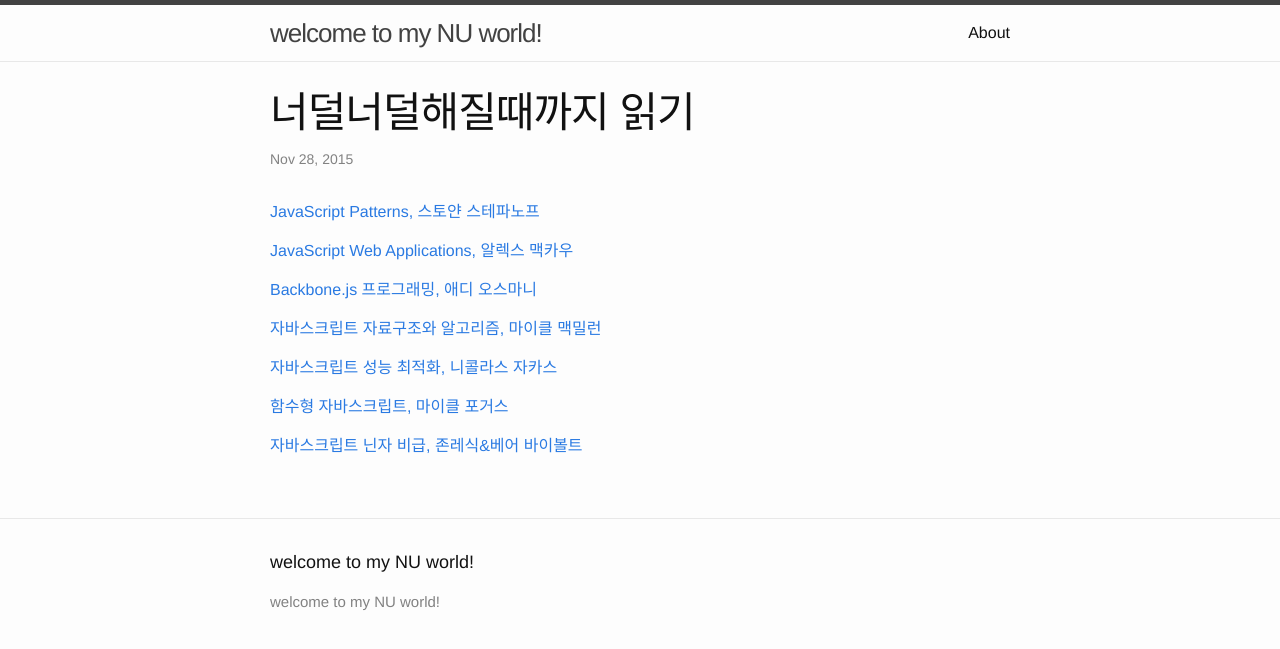
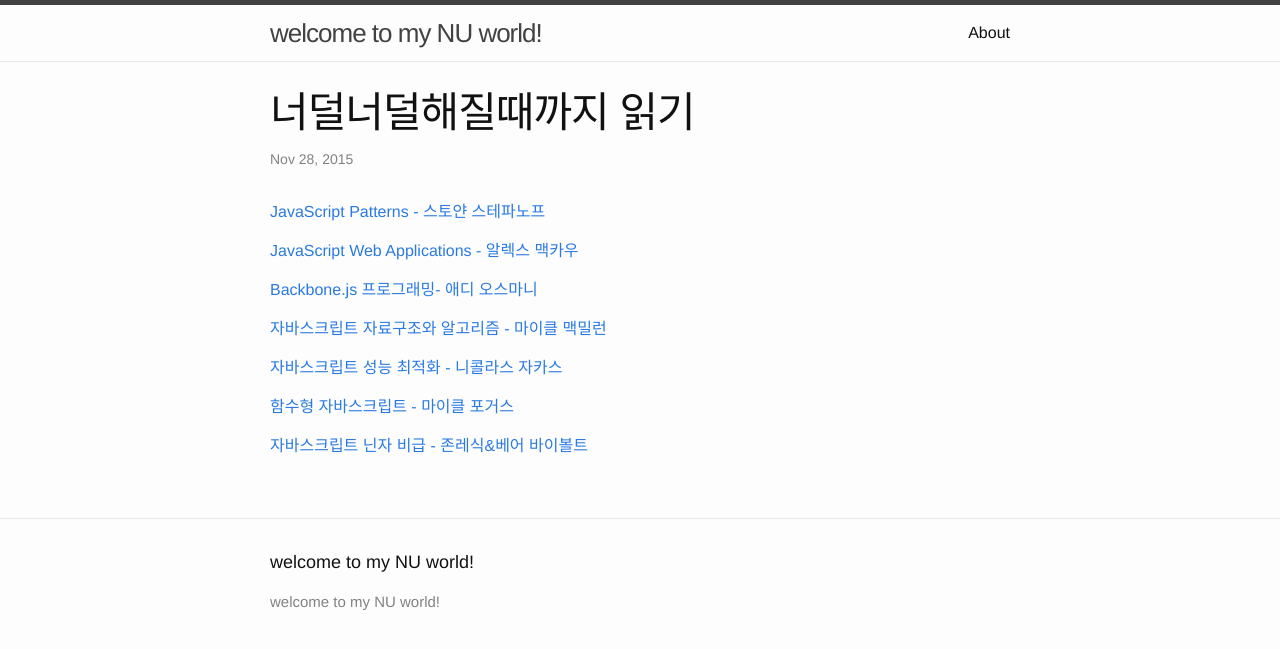
Before and after one commit to codepink/codepink.github.com, a Jekyll site: the page built from _posts/2015-11-28-books.md, in a window 1280 px wide. Shown: the top 649 px of the page. Built offline with Jekyll 4.4.1, drawn with Linux system fonts in a browser that asks for light colours.

```diff
--- a/_posts/2015-11-28-books.md
+++ b/_posts/2015-11-28-books.md
@@ -4,16 +4,16 @@
 category: 자바스크립트 잘 알지도 못하면서
 ---
 
-[JavaScript Patterns, 스토얀 스테파노프](http://www.kyobobook.co.kr/product/detailViewKor.laf?ejkGb=KOR&mallGb=KOR&barcode=9788966260157&orderClick=LEA&Kc=)
+[JavaScript Patterns - 스토얀 스테파노프](http://www.kyobobook.co.kr/product/detailViewKor.laf?ejkGb=KOR&mallGb=KOR&barcode=9788966260157&orderClick=LEA&Kc=)
 
-[JavaScript Web Applications, 알렉스 맥카우](http://www.kyobobook.co.kr/product/detailViewKor.laf?ejkGb=KOR&mallGb=KOR&barcode=9788979149258&orderClick=LAH&Kc=)
+[JavaScript Web Applications - 알렉스 맥카우](http://www.kyobobook.co.kr/product/detailViewKor.laf?ejkGb=KOR&mallGb=KOR&barcode=9788979149258&orderClick=LAH&Kc=)
 
-[Backbone.js 프로그래밍, 애디 오스마니](http://www.kyobobook.co.kr/product/detailViewKor.laf?ejkGb=KOR&mallGb=KOR&barcode=9788994774688&orderClick=LAH&Kc=)
+[Backbone.js 프로그래밍- 애디 오스마니](http://www.kyobobook.co.kr/product/detailViewKor.laf?ejkGb=KOR&mallGb=KOR&barcode=9788994774688&orderClick=LAH&Kc=)
 
-[자바스크립트 자료구조와 알고리즘, 마이클 맥밀런](http://www.kyobobook.co.kr/product/detailViewKor.laf?ejkGb=KOR&mallGb=KOR&barcode=9788968481222&orderClick=LAH&Kc=)
+[자바스크립트 자료구조와 알고리즘 - 마이클 맥밀런](http://www.kyobobook.co.kr/product/detailViewKor.laf?ejkGb=KOR&mallGb=KOR&barcode=9788968481222&orderClick=LAH&Kc=)
 
-[자바스크립트 성능 최적화, 니콜라스 자카스](http://www.kyobobook.co.kr/product/detailViewEng.laf?mallGb=ENG&ejkGb=BNT&barcode=9780596802790&orderClick=JAD)
+[자바스크립트 성능 최적화 - 니콜라스 자카스](http://www.kyobobook.co.kr/product/detailViewEng.laf?mallGb=ENG&ejkGb=BNT&barcode=9780596802790&orderClick=JAD)
 
-[함수형 자바스크립트, 마이클 포거스](http://www.kyobobook.co.kr/product/detailViewKor.laf?ejkGb=KOR&mallGb=KOR&barcode=9788968480799&orderClick=LAH&Kc=)
+[함수형 자바스크립트 - 마이클 포거스](http://www.kyobobook.co.kr/product/detailViewKor.laf?ejkGb=KOR&mallGb=KOR&barcode=9788968480799&orderClick=LAH&Kc=)
 
-[자바스크립트 닌자 비급, 존레식&베어 바이볼트](http://www.kyobobook.co.kr/product/detailViewKor.laf?ejkGb=KOR&mallGb=KOR&barcode=9788966261079&orderClick=LAH&Kc=)
+[자바스크립트 닌자 비급 - 존레식&베어 바이볼트](http://www.kyobobook.co.kr/product/detailViewKor.laf?ejkGb=KOR&mallGb=KOR&barcode=9788966261079&orderClick=LAH&Kc=)
```
